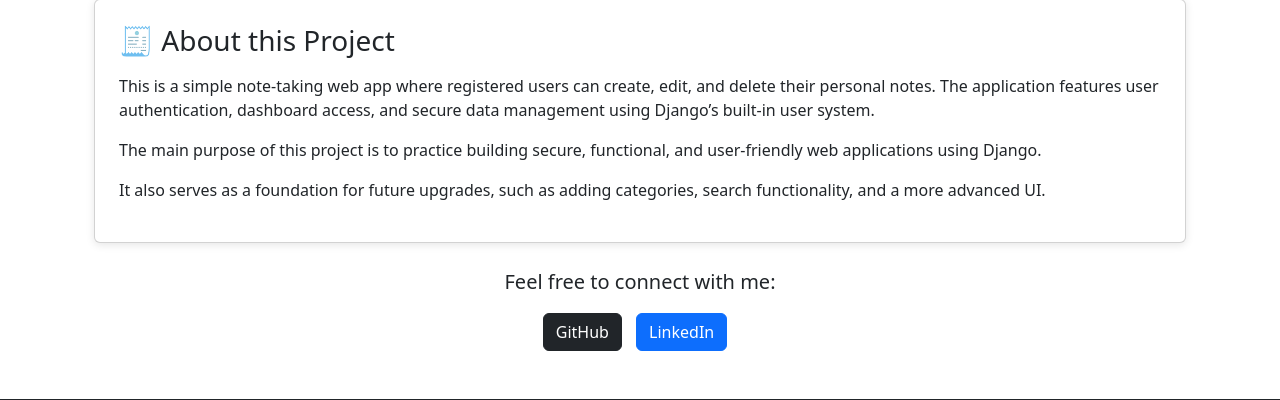
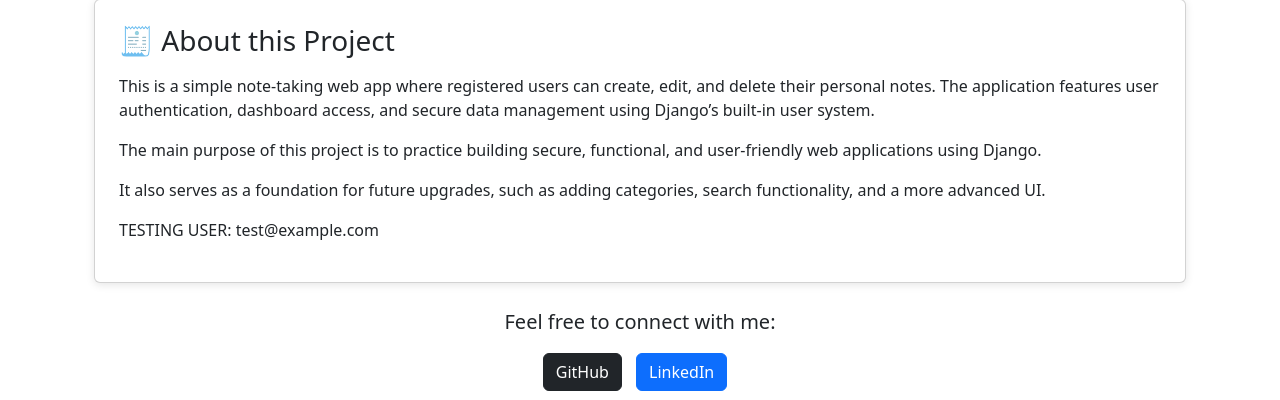
Before and after one commit to MAHDlind/notepad_project, a Django app: page / in a window 1280 px wide. Shown: the part 285-685 px from the top of the page. Run offline with Django 5.2, Linux system fonts and the light colour scheme.

Commit message:
update site
Signed-off-by: Mahdi Hoseinkhani <qwrwfwtsewqr@gmail.com>

```diff
--- a/project/templates/notes/home_page.html
+++ b/project/templates/notes/home_page.html
@@ -28,6 +28,9 @@
                 It also serves as a foundation for future upgrades, such as adding categories, search functionality, and
                 a more advanced UI.
             </p>
+            <p>
+                TESTING USER: test@example.com<br>
+            </p>
         </div>
 
         <div class="text-center mt-4">
```
Also changed, not shown: 1 other file.
